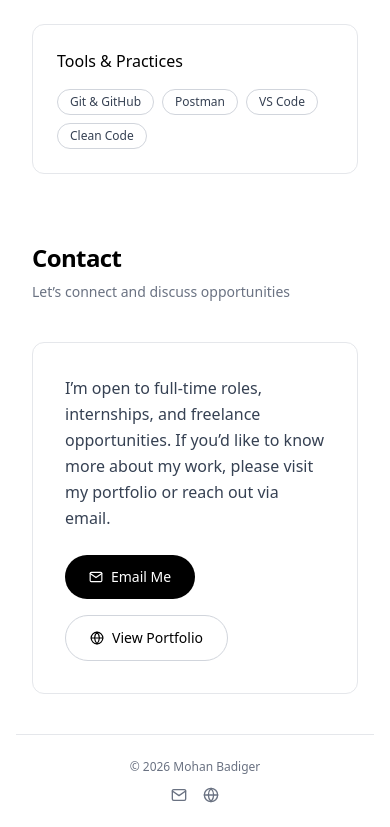
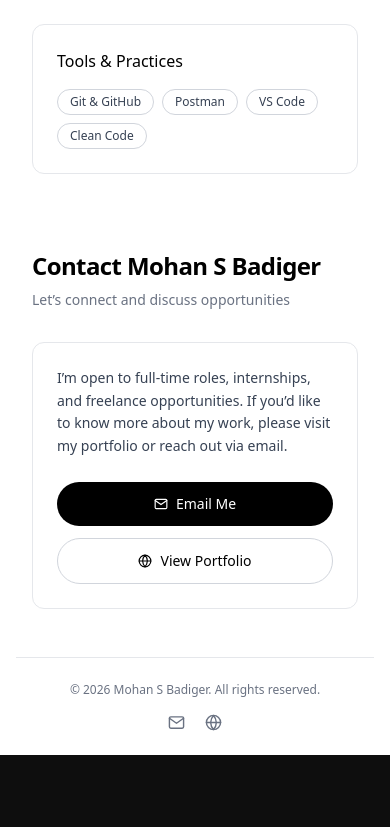
Before and after one commit to Mohan-Badiger/cv-mohan, a React (Vite) app: page / in a window 390 px wide. Shown: the part 5394-6221 px from the top of the page. After the commit the page ends 6149 px from the top, so only its background shows below. Built offline with nearby package versions, Linux system fonts and the light colour scheme; no server answers.

Commit message:
Refactor Contact and Footer components for improved layout and accessibility

```diff
--- a/src/components/Contact.jsx
+++ b/src/components/Contact.jsx
@@ -3,8 +3,8 @@ import { FiMail, FiGlobe } from "react-icons/fi";
 
 const Contact = () => {
   return (
-    <section id="contact" className="relative">
-      <div className="mx-auto max-w-5xl px-4 sm:px-6 lg:px-8 py-10">
+    <section id="contact" className="relative scroll-mt-24">
+      <div className="mx-auto max-w-5xl px-4 sm:px-6 lg:px-8 py-12 sm:py-16">
 
         {/* Section Header */}
         <motion.div
@@ -12,12 +12,12 @@ const Contact = () => {
           whileInView={{ opacity: 1, y: 0 }}
           viewport={{ once: true }}
           transition={{ duration: 0.6, ease: "easeOut" }}
-          className="mb-10"
+          className="mb-8 sm:mb-10"
         >
           <h2 className="text-2xl sm:text-3xl font-semibold tracking-tight text-black dark:text-white">
-            Contact
+            Contact Mohan S Badiger
           </h2>
-          <p className="mt-2 text-sm text-gray-500 dark:text-gray-500">
+          <p className="mt-2 text-sm sm:text-base text-gray-500 dark:text-gray-400">
             Let’s connect and discuss opportunities
           </p>
         </motion.div>
@@ -28,19 +28,20 @@ const Contact = () => {
           whileInView={{ opacity: 1, y: 0 }}
           viewport={{ once: true }}
           transition={{ duration: 0.6, ease: "easeOut" }}
-          className="rounded-xl border border-gray-200 dark:border-gray-800 bg-white dark:bg-black p-8"
+          className="rounded-xl border border-gray-200 dark:border-gray-800 bg-white dark:bg-black p-6 sm:p-8"
         >
-          <p className="mb-6 max-w-2xl text-gray-700 dark:text-gray-300 leading-relaxed">
+          <p className="mb-6 max-w-2xl text-sm sm:text-base text-gray-700 dark:text-gray-300 leading-relaxed">
             I’m open to full-time roles, internships, and freelance opportunities.
             If you’d like to know more about my work, please visit my portfolio or
             reach out via email.
           </p>
 
-          <div className="flex flex-wrap gap-4">
+          <div className="flex flex-col sm:flex-row sm:flex-wrap gap-3 sm:gap-4">
             {/* Email */}
             <a
               href="mailto:mohanbadiger250@gmail.com"
-              className="inline-flex items-center gap-2 rounded-full bg-black dark:bg-white px-6 py-3 text-sm font-medium text-white dark:text-black transition hover:opacity-80"
+              className="inline-flex justify-center items-center gap-2 rounded-full bg-black dark:bg-white px-6 py-3 text-sm font-medium text-white dark:text-black transition hover:opacity-80"
+              aria-label="Email Mohan S Badiger"
             >
               <FiMail />
               Email Me
@@ -51,7 +52,8 @@ const Contact = () => {
               href="https://mohanbadiger.site"
               target="_blank"
               rel="noopener noreferrer"
-              className="inline-flex items-center gap-2 rounded-full border border-gray-300 dark:border-gray-700 px-6 py-3 text-sm font-medium text-black dark:text-white transition hover:bg-gray-100 dark:hover:bg-gray-900"
+              className="inline-flex justify-center items-center gap-2 rounded-full border border-gray-300 dark:border-gray-700 px-6 py-3 text-sm font-medium text-black dark:text-white transition hover:bg-gray-100 dark:hover:bg-gray-900"
+              aria-label="View Mohan S Badiger Portfolio Website"
             >
               <FiGlobe />
               View Portfolio
--- a/src/components/Footer.jsx
+++ b/src/components/Footer.jsx
@@ -10,21 +10,23 @@ const Footer = () => {
       transition={{ duration: 0.6, ease: "easeOut" }}
       className="border-t border-gray-200 dark:border-gray-800 bg-white dark:bg-black"
     >
-      <div className="mx-auto max-w-5xl px-4 sm:px-6 lg:px-8 py-6 flex flex-col sm:flex-row items-center justify-between gap-3">
+      <div className="mx-auto max-w-5xl px-4 sm:px-6 lg:px-8 py-6">
+
+        <div className="flex flex-col sm:flex-row items-center justify-between gap-4 text-center sm:text-left">
 
           {/* Left */}
-        <p className="text-xs text-gray-500 dark:text-gray-400">
-          © {new Date().getFullYear()} Mohan Badiger
+          <p className="text-xs sm:text-sm text-gray-500 dark:text-gray-400">
+            © {new Date().getFullYear()} Mohan S Badiger. All rights reserved.
           </p>
 
           {/* Right */}
-        <div className="flex items-center gap-4">
+          <div className="flex items-center justify-center sm:justify-end gap-5">
             <a
               href="mailto:mohanbadiger250@gmail.com"
               className="text-gray-500 dark:text-gray-400 hover:text-black dark:hover:text-white transition"
-            aria-label="Email"
+              aria-label="Email Mohan S Badiger"
             >
-            <FiMail size={16} />
+              <FiMail size={17} />
             </a>
 
             <a
@@ -32,10 +34,11 @@ const Footer = () => {
               target="_blank"
               rel="noopener noreferrer"
               className="text-gray-500 dark:text-gray-400 hover:text-black dark:hover:text-white transition"
-            aria-label="Portfolio"
+              aria-label="Mohan S Badiger Portfolio Website"
             >
-            <FiGlobe size={16} />
+              <FiGlobe size={17} />
             </a>
+          </div>
         </div>
       </div>
     </motion.footer>
```
Lines whose indentation alone changed are shown as unchanged.
